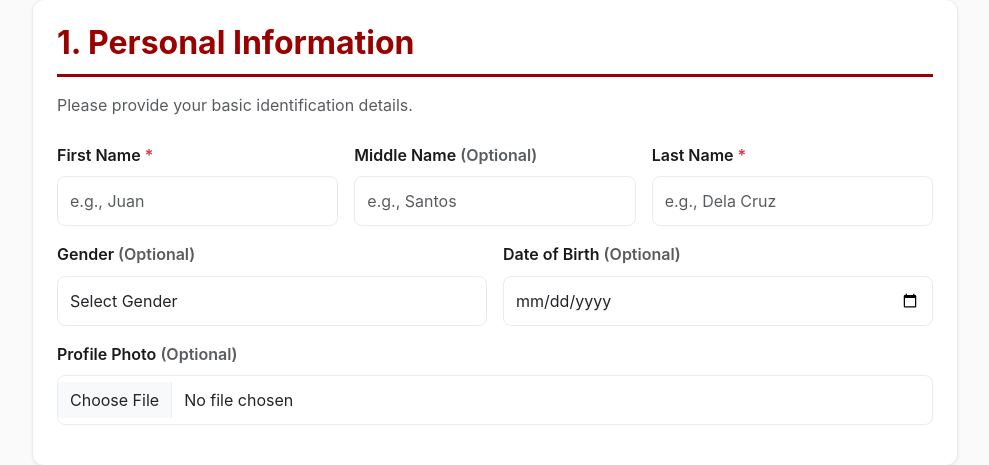
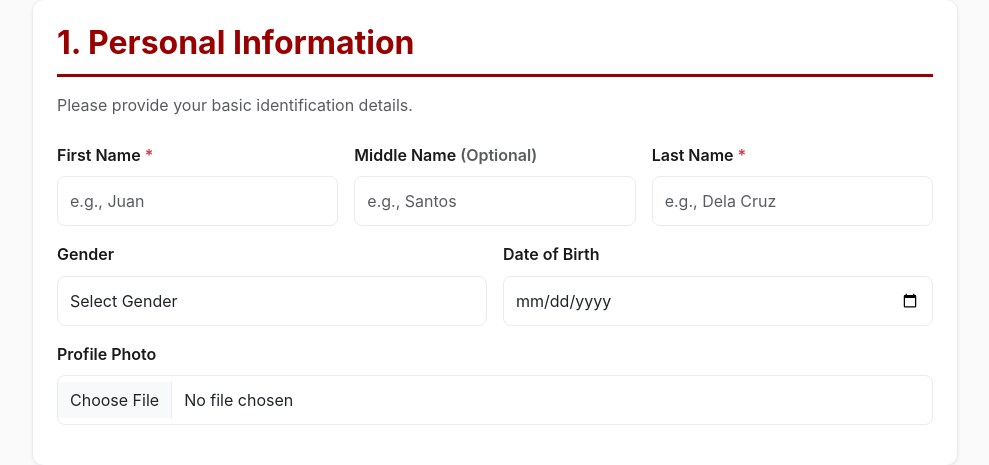
Before and after one commit to icaangg/Bantay-Purrpaws, a FastAPI app: page /user-register in a window 1280 px wide. Shown: the part 337-802 px from the top of the page, without its empty margins (145-1134 px from the left). Run offline with FastAPI, Linux system fonts and the light colour scheme; some libraries are stand-ins or nearby versions.

Commit message:
Remove Optional

```diff
--- a/templates/user_register.html
+++ b/templates/user_register.html
@@ -61,7 +61,7 @@
 
                                 <div class="row g-3 mb-3">
                                     <div class="col-md-6">
-                                        <label for="gender" class="form-label">Gender <span class="text-muted">(Optional)</span></label>
+                                        <label for="gender" class="form-label">Gender <span class="text-muted"></span></label>
                                         <select class="form-select" id="gender" name="gender">
                                             <option value="">Select Gender</option>
                                             <option value="male">Male</option>
@@ -71,13 +71,13 @@
                                         </select>
                                     </div>
                                     <div class="col-md-6">
-                                        <label for="date_of_birth" class="form-label">Date of Birth <span class="text-muted">(Optional)</span></label>
+                                        <label for="date_of_birth" class="form-label">Date of Birth <span class="text-muted"></span></label>
                                         <input type="date" class="form-control" id="date_of_birth" name="date_of_birth">
                                     </div>
                                 </div>
 
                                 <div class="mb-3">
-                                    <label for="profile_photo" class="form-label">Profile Photo <span class="text-muted">(Optional)</span></label>
+                                    <label for="profile_photo" class="form-label">Profile Photo <span class="text-muted"></span></label>
                                     <input type="file" class="form-control" id="profile_photo" name="profile_photo" accept="image/*">
                                     <div class="mt-2" id="photoPreview" style="display: none;">
                                         <img id="previewImage" src="" alt="Preview" class="img-thumbnail" style="max-width: 200px; max-height: 200px; object-fit: cover;">
```
